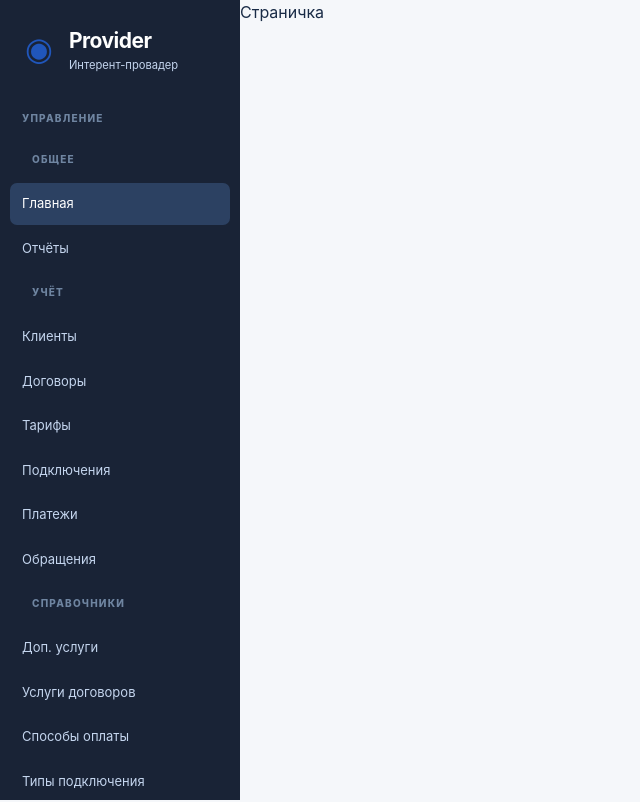
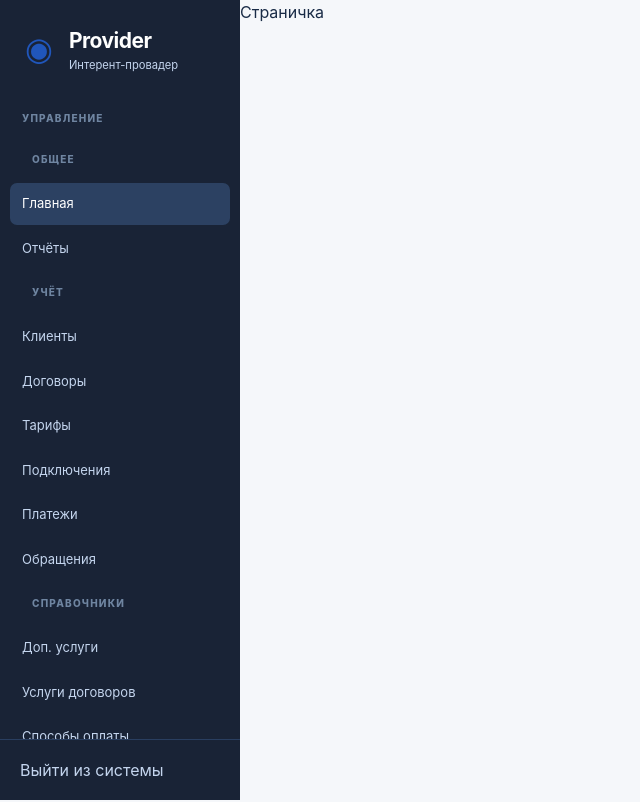
Before and after one commit to grekovpavel019/Internet-Provider, a React (Vite) app in the folder apps/client/: page /main in a window 1280 px wide. Shown: the whole page, without its empty margins (0-640 px from the left). Built offline with nearby package versions, Linux system fonts and the light colour scheme.

Commit message:
feat: add logout button

```diff
--- a/apps/client/src/features/auth/AuthForm.tsx
+++ b/apps/client/src/features/auth/AuthForm.tsx
@@ -1,4 +1,6 @@
 import React from "react";
+
+import { Link } from "react-router";
 
 import { ROLES } from "@packages/models/auth";
 
@@ -23,9 +25,9 @@ const AuthForm = (): React.JSX.Element => {
                     }
                 </select>
 
-                <button type="submit" className="px-3.75 py-2.75 text-[.9rem] text-(--color-primary-foreground) rounded-(--radius-button) bg-(--color-primary) transition-[filter] duration-100 ease-linear hover:brightness-95">
+                <Link to="/main" type="submit" className="px-3.75 py-2.75 text-[.9rem] text-(--color-primary-foreground) rounded-(--radius-button) bg-(--color-primary) transition-[filter] duration-100 ease-linear hover:brightness-95">
                     Войти в систему
-                </button>
+                </Link>
             </div>
         </form>
     );
--- a/apps/client/src/widgets/SidePanel/model/navigation.ts
+++ b/apps/client/src/widgets/SidePanel/model/navigation.ts
@@ -26,4 +26,11 @@ export const navigation = [
             { label: "Типы подключения", path: "/connection-types" },
         ],
     },
+    {
+        title: "СИСТЕМА",
+        items: [
+            { label: "Журнал ошибок", path: "/error-logs" },
+            { label: "О программе", path: "/about-program" },
+        ]
+    }
 ];
--- a/apps/client/src/widgets/SidePanel/ui/SidePanel.tsx
+++ b/apps/client/src/widgets/SidePanel/ui/SidePanel.tsx
@@ -6,7 +6,7 @@ import { Link, NavLink } from "react-router";
 
 const SidePanel = (): React.JSX.Element => {
     return (
-        <aside className="w-60 shrink-0 bg-(--color-sidebar) text-(--color-sidebar-text)">
+        <aside className="w-60 flex flex-col shrink-0 bg-(--color-sidebar) text-(--color-sidebar-text)">
             <Link to="/main" className="p-6.25 flex items-center gap-4 outline-none">
                 <span className="text-[2rem] text-(--color-primary-hover)">
                     ◉
@@ -21,7 +21,7 @@ const SidePanel = (): React.JSX.Element => {
 
             <div className="nav-caption">УПРАВЛЕНИЕ</div>
 
-            <nav className="px-2.5 flex flex-col gap-[3px]">
+            <nav className="px-2.5 flex flex-col gap-0.75 overflow-y-scroll">
                 {
                     navigation.map((group) => (
                         <React.Fragment key={group.title}>
@@ -46,6 +46,10 @@ const SidePanel = (): React.JSX.Element => {
                     ))
                 }
             </nav>
+
+            <div className="px-5 py-4.5 border-t border-(--color-secondary-hover)">
+                <Link to="/" className="hover:underline">Выйти из системы</Link>
+            </div>
         </aside>
     );
 };
```
